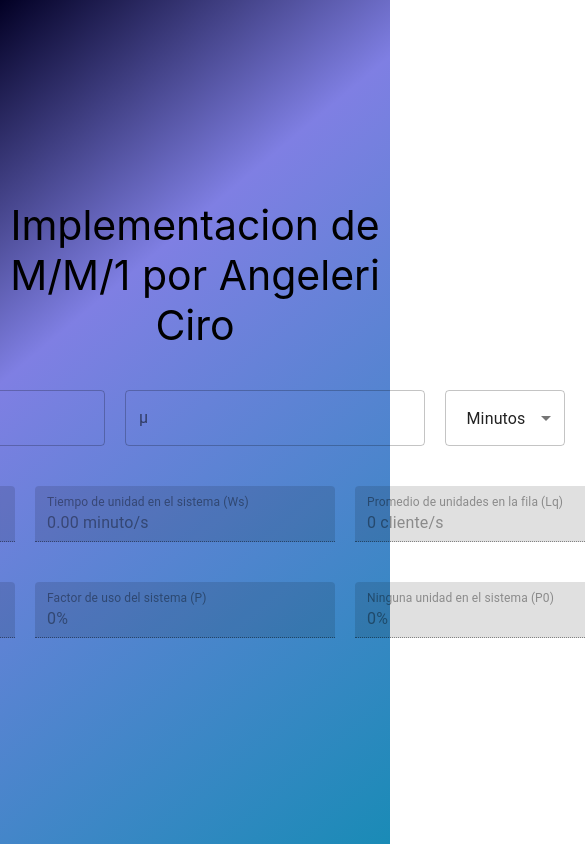
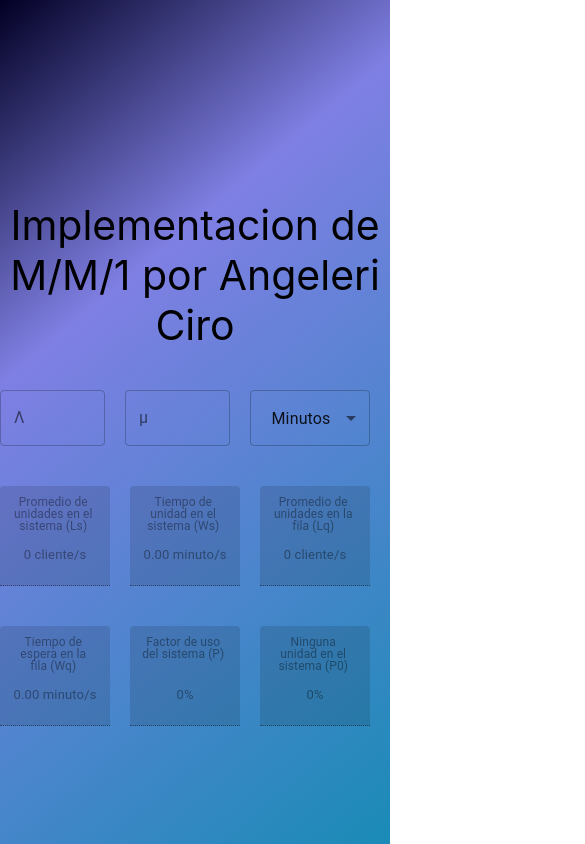
Before and after one commit to CiroAngeleri/QueueSystems, a React (Create React App) app: page / in a window 390 px wide. Shown: the top 844 px of the page, 585 px wide, since content can reach past the window. Built offline with nearby package versions, Linux system fonts and the light colour scheme.

Commit message:
make responsive

```diff
--- a/src/App.css
+++ b/src/App.css
@@ -9,6 +9,28 @@
   padding-top: 200px;
 }
 
+@media only screen and (max-width: 600px) {
+  .App {
+    text-align: center;
+    display: flex;
+    flex-direction: column;
+    align-items: unset;
+    height: 100vh;
+    font-size: 41px;
+    background: linear-gradient(140deg, rgba(2,0,36,1) 0%, rgba(127,127,227,1) 28%, rgba(0,142,171,1) 100%);
+    padding-top: 200px;
+  }
+
+  .results-container > div > div  {
+    height: 100px;
+  }
+
+  .results-container > div > div > input {
+    padding-top: 46px;
+    text-align: center;
+    font-size: 13px;
+  }
+}
 .header {
   margin-bottom: 20px;
 
```
